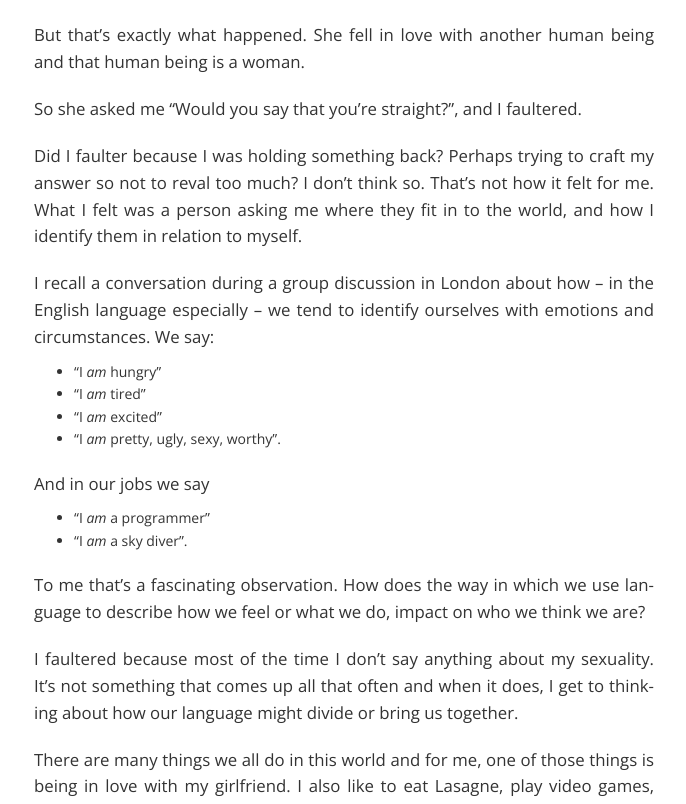
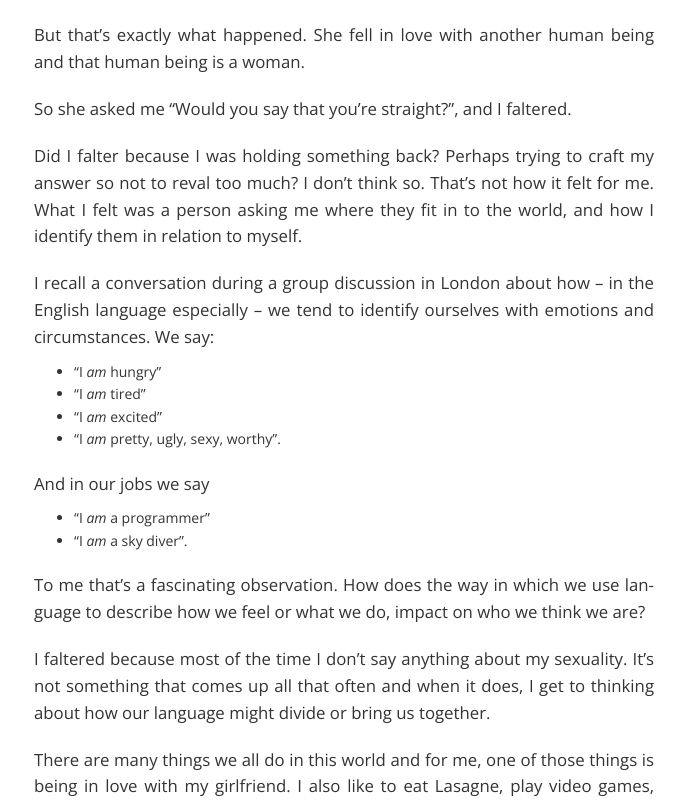
Before and after one commit to JamieDixon/jamiedixon.github.io, a Jekyll site: the page built from _posts/2014-02-21-Would-You-Say-Youre-Straight.markdown, in a window 1280 px wide. Shown: the part 663-1467 px from the top of the page, without its empty margins (296-982 px from the left). Built offline with Jekyll 4.4.1, drawn with Linux system fonts in a browser that asks for light colours; nearby versions of some CDN libraries; Markdown is read by kramdown in place of the engine named in the settings; comment, search, counter and statistics services are not loaded.

Commit message:
Fixed typo

```diff
--- a/_posts/2014-02-21-Would-You-Say-Youre-Straight.markdown
+++ b/_posts/2014-02-21-Would-You-Say-Youre-Straight.markdown
@@ -10,9 +10,9 @@ If you ask her about that she'll tell you that being with a woman was something
 
 But that's exactly what happened. She fell in love with another human being and that human being is a woman.
 
-So she asked me "Would you say that you're straight?", and I faultered.
+So she asked me "Would you say that you're straight?", and I faltered.
 
-Did I faulter because I was holding something back? Perhaps trying to craft my answer so not to reval too much? I don't think so. That's not how it felt for me. What I felt was a person asking me where they fit in to the world, and how I identify them in relation to myself.
+Did I falter because I was holding something back? Perhaps trying to craft my answer so not to reval too much? I don't think so. That's not how it felt for me. What I felt was a person asking me where they fit in to the world, and how I identify them in relation to myself.
 
 I recall a conversation during a group discussion in London about how – in the English language especially – we tend to identify ourselves with emotions and circumstances. We say:
 
@@ -28,7 +28,7 @@ And in our jobs we say
 
 To me that's a fascinating observation. How does the way in which we use language to describe how we feel or what we do, impact on who we think we are?
 
-I faultered because most of the time I don't say anything about my sexuality. It's not something that comes up all that often and when it does, I get to thinking about how our language might divide or bring us together.
+I faltered because most of the time I don't say anything about my sexuality. It's not something that comes up all that often and when it does, I get to thinking about how our language might divide or bring us together.
 
 There are many things we all do in this world and for me, one of those things is being in love with my girlfriend. I also like to eat Lasagne, play video games, and sleep a lot at weekends.
 I don't consider myself a lasagne eater or a weekend-sleeper-aloter and in the same way, I don't consider myself *straight*.
```
